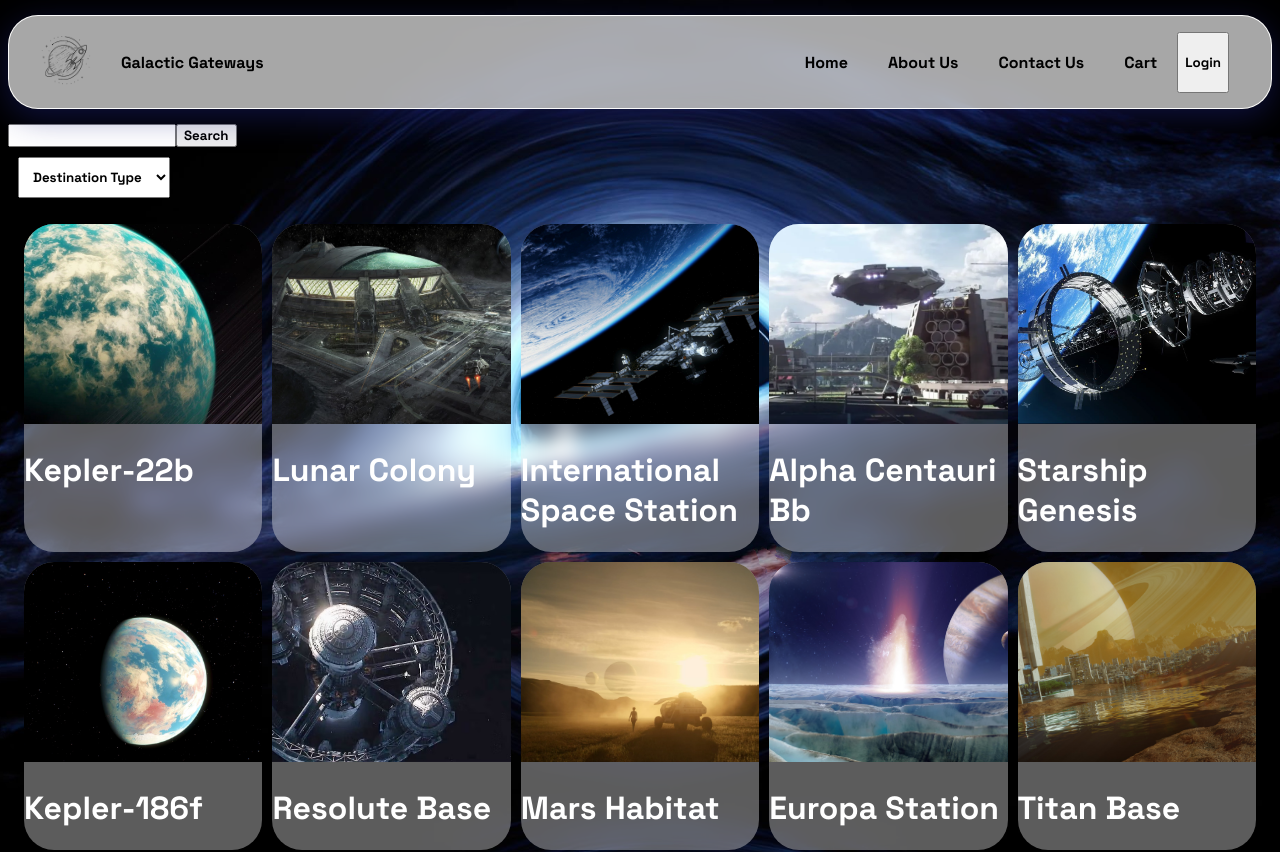
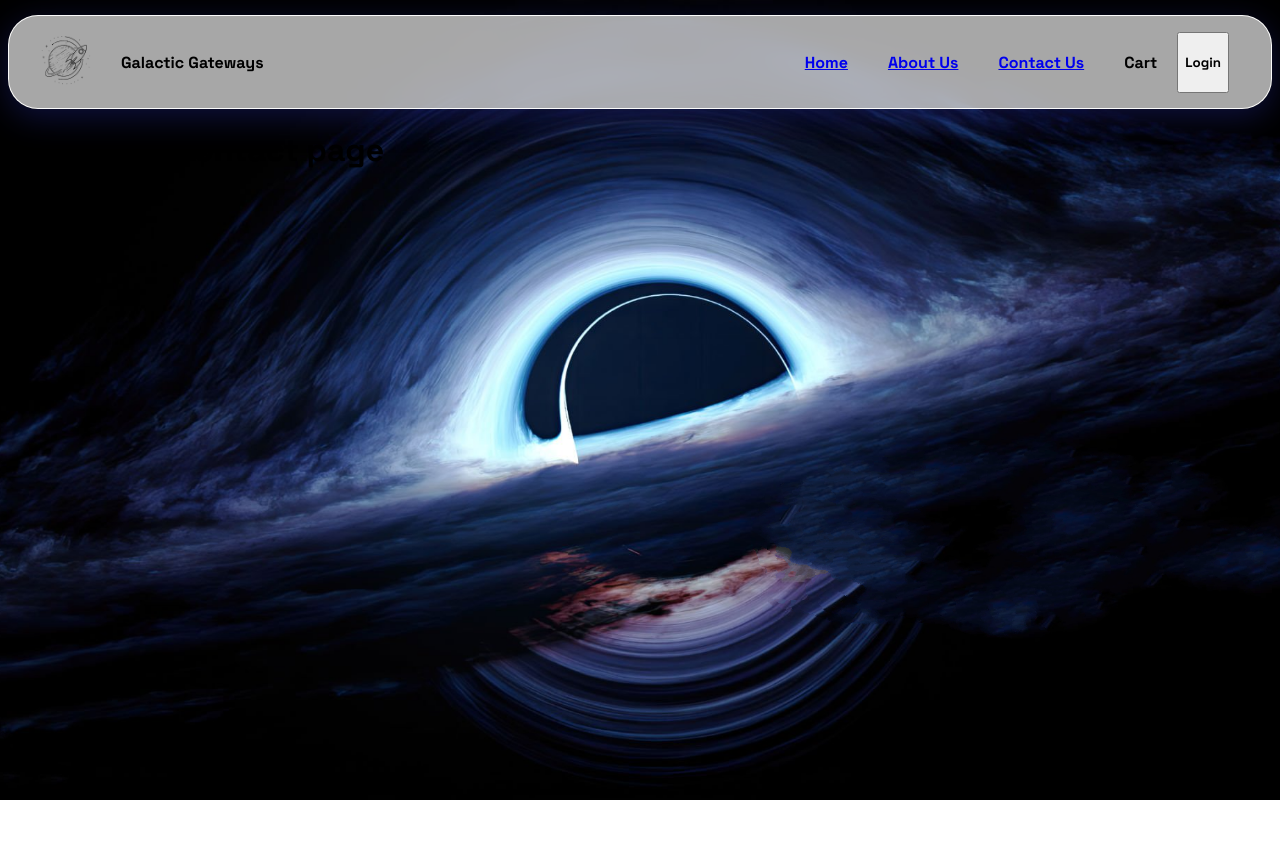
Before and after one commit to KaranKhandekar1729/Namaste-React, a React (Vite) app: page /contact in a window 1280 px wide. Shown: the top 852 px of the page. After the commit the page ends 800 px from the top, so only its background shows below. Built offline with nearby package versions, Linux system fonts and the light colour scheme.

Commit message:
Browser routing and error handling

```diff
--- a/src/App.js
+++ b/src/App.js
@@ -2,17 +2,47 @@ import React from "react";
 import ReactDOM from "react-dom/client";
 import Header from "./components/Header";
 import Body from "./components/Body";
-
+import About from "./components/About";
+import Contact from "./components/Contact";
+import Error from "./components/Error";
+import DestinationInfo from "./components/DestinationInfo";
+import { createBrowserRouter,  RouterProvider, Outlet} from "react-router";
 
 const AppLayout = () => {
     return (
         <div className="app">
             <Header />
-            <Body />
+            <Outlet />
         </div>
     );
 };
 
+const appRouter = createBrowserRouter([
+    {
+        path: "/",
+        element: <AppLayout />,
+        children: [
+            {
+                path: "/",
+                element: <Body />
+            },
+            {
+                path: "/about",
+                element: <About />
+            },
+            {
+                path: "/contact",
+                element: <Contact />
+            },
+            {
+                path: "/destinations/:id",
+                element: <DestinationInfo />
+            },
+        ],
+        errorElement: <Error />,
+    },
+]);
+
 const root = ReactDOM.createRoot(document.getElementById("root"));
 
-root.render(<AppLayout />);
+root.render(<RouterProvider router={appRouter}/>);
--- /dev/null
+++ b/src/components/About.js
@@ -0,0 +1,9 @@
+const About = () => {
+    return (
+        <div>
+            <h1 color="white">This is my About page</h1>
+        </div>
+    );
+};
+
+export default About;
--- /dev/null
+++ b/src/components/Contact.js
@@ -0,0 +1,11 @@
+const Contact = () => {
+    return (
+        <div>
+            <h1 color="white">
+                This is our Contact page
+            </h1>
+        </div>
+    );
+};
+
+export default Contact;
--- /dev/null
+++ b/src/components/Error.js
@@ -0,0 +1,14 @@
+import { useRouteError } from "react-router";
+
+const Error = () => {
+    const err = useRouteError;
+    return (
+        <div>
+            <h1>Oops!!</h1>
+            <h2>Something went wrong.</h2>
+            <h3>{err.status}: {err.statusText}</h3>
+        </div>
+    );
+};
+
+export default Error;
--- a/src/components/Header.js
+++ b/src/components/Header.js
@@ -1,5 +1,6 @@
 import logo from "../../assets/images/logo.png";
 import { useState } from "react";
+import { Link } from 'react-router';
 
 const Header = () => {
     const [btnNameReact, setBtnNameReact] = useState("Login");
@@ -14,9 +15,15 @@ const Header = () => {
             <div className="nav-items">
                 <ul>
                     <li id="alignleft">Galactic Gateways</li>
-                    <li>Home</li>
-                    <li>About Us</li>
-                    <li>Contact Us</li>
+                    <li>
+                        <Link to="/">Home</Link>
+                    </li>
+                    <li>
+                        <Link to="/about">About Us</Link>
+                    </li>
+                    <li>
+                        <Link to="/contact">Contact Us</Link>
+                    </li>
                     <li>Cart</li>
                     <button
                         className="login"
```
